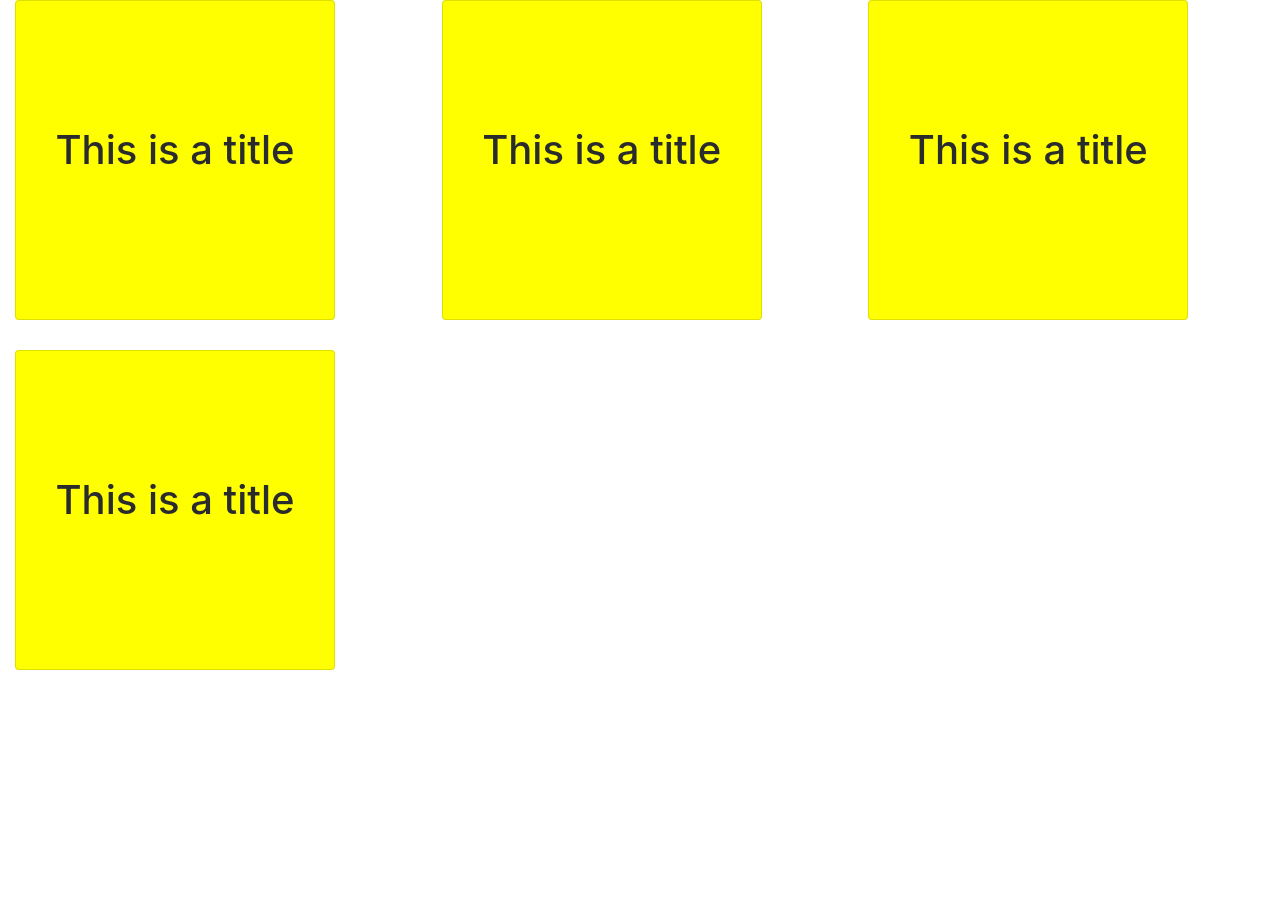
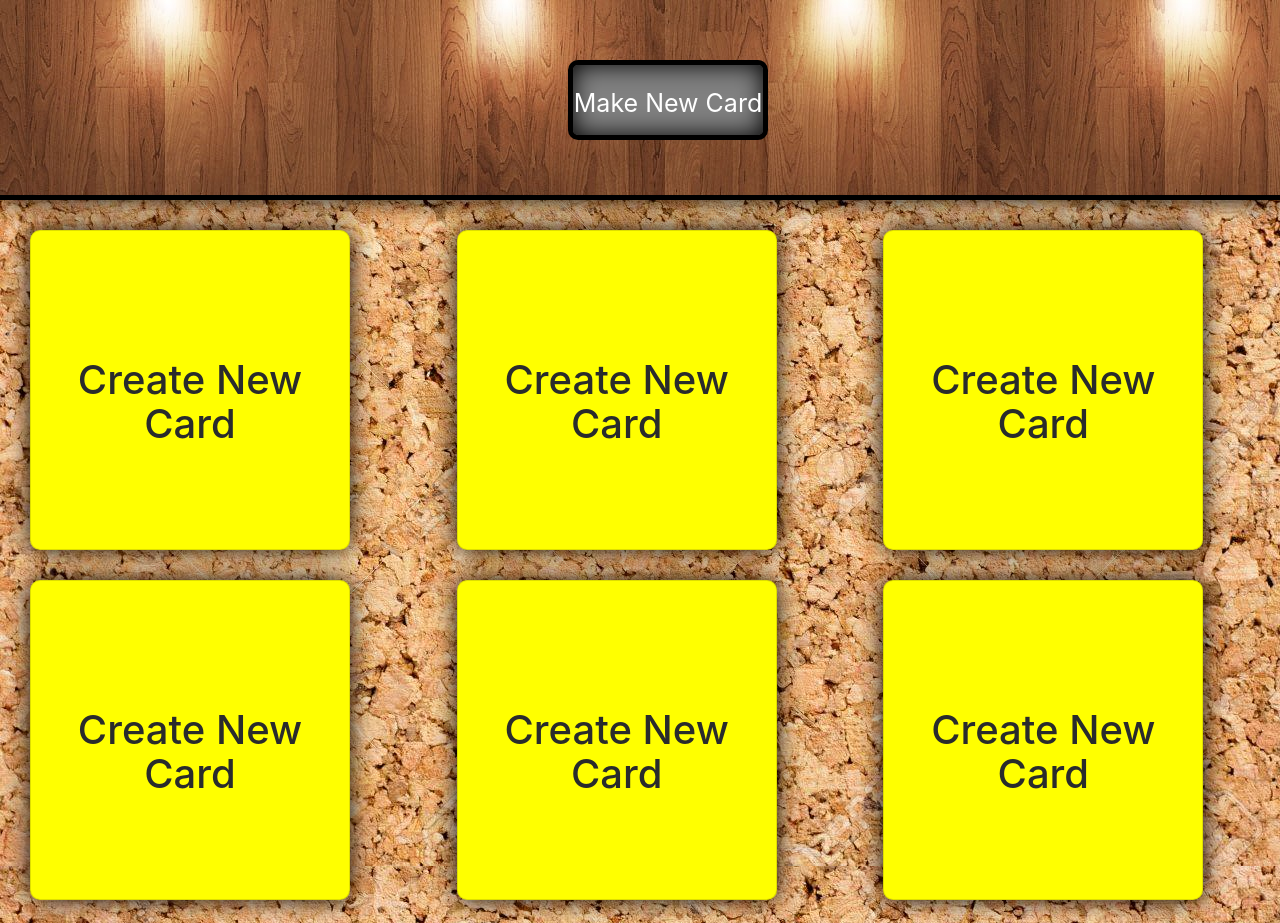
Before and after one commit to gold-mir/flashcards, a plain HTML site: page index.html in a window 1280 px wide. Before the commit the page ends 800 px from the top, so only its background shows below. Drawn offline with nearby package versions, Linux system fonts and the light colour scheme.

Commit message:
style the website.

```diff
--- a/css/styles.css
+++ b/css/styles.css
@@ -1,11 +1,48 @@
+.banner {
+  height: 200px;
+  background-color: lightgray;
+  background-image: url("../img/banner-background.jpg");
+  border-bottom: 5px solid black;
+  box-shadow: 0px 0px 25px black;
+}
+
 .flashcard {
-  margin-bottom: 30px;
+  padding-left: 30px;
+}
+
+body {
+  background-image: url("../img/background.jpg");
+}
+.new-card-button {
+  width: 200px;
+  height: 80px;
+  text-align: center;
+  float: right;
+  margin-right: 40%;
+  margin-left: auto;
+  margin-top: 60px;
+  background-color: gray;
+  cursor: pointer;
+  border-radius: 10px;
+  border: 5px solid black;
+  box-shadow: 0px 0px 25px black inset;
+}
+
+.new-card-button p {
+  color: white;
+  font-size: 25px;
+  margin-top: 20px;
+}
+
+.flashcard {
+  margin-top: 30px;
 }
 
 .flashcard .card {
   height: 20em;
   width: 20em;
   background-color: yellow;
+  box-shadow: 0px 0px 25px black;
 }
 
 .flashcard .card:last-child {
@@ -16,3 +53,12 @@
   margin-top: 40%;
   margin-bottom: 40%;
 }
+
+.card-body {
+  text-align: center;
+}
+
+.flashcard .card {
+  background-color: yellow;
+  border-radius: 10px;
+}
--- a/index.html
+++ b/index.html
@@ -9,60 +9,90 @@
     <script type="text/javascript" src="js/scripts.js"></script>
   </head>
   <body>
+
+    <div class="banner">
+      <div class="new-card-button">
+        <p>Make New Card</p>
+      </div>
+    </div>
+
     <div class="container-fluid">
-      <div class="row">
+
+      <div class="row" id="card-container">
+
         <div class="col-md-4 flashcard">
           <div class="card flashcard-title text-center">
             <div class="card-body">
-              <h1 class="card-title">This is a title</h1>
+              <h1 class="card-title">Create New Card</h1>
             </div>
           </div>
           <div class="card flashcard-body">
             <div class="card-body">
-              <p> This is some body and definitions and stuff blah blah blah blah etc. I like monkeys.
-              </p>
+              <p>lalalala</p>
             </div>
           </div>
         </div>
         <div class="col-md-4 flashcard">
           <div class="card flashcard-title text-center">
             <div class="card-body">
-              <h1 class="card-title">This is a title</h1>
+              <h1 class="card-title">Create New Card</h1>
             </div>
           </div>
           <div class="card flashcard-body">
             <div class="card-body">
-              <p> This is some body and definitions and stuff blah blah blah blah etc. I like monkeys.
-              </p>
+              <p>lalalala</p>
             </div>
           </div>
         </div>
         <div class="col-md-4 flashcard">
           <div class="card flashcard-title text-center">
             <div class="card-body">
-              <h1 class="card-title">This is a title</h1>
+              <h1 class="card-title">Create New Card</h1>
             </div>
           </div>
           <div class="card flashcard-body">
             <div class="card-body">
-              <p> This is some body and definitions and stuff blah blah blah blah etc. I like monkeys.
-              </p>
+              <p>lalalala</p>
             </div>
           </div>
         </div>
         <div class="col-md-4 flashcard">
           <div class="card flashcard-title text-center">
             <div class="card-body">
-              <h1 class="card-title">This is a title</h1>
+              <h1 class="card-title">Create New Card</h1>
             </div>
           </div>
           <div class="card flashcard-body">
             <div class="card-body">
-              <p> This is some body and definitions and stuff blah blah blah blah etc. I like monkeys.
-              </p>
+              <p>lalalala</p>
             </div>
           </div>
         </div>
+        <div class="col-md-4 flashcard">
+          <div class="card flashcard-title text-center">
+            <div class="card-body">
+              <h1 class="card-title">Create New Card</h1>
+            </div>
+          </div>
+          <div class="card flashcard-body">
+            <div class="card-body">
+              <p>lalalala</p>
+            </div>
+          </div>
+        </div>
+        <div class="col-md-4 flashcard">
+          <div class="card flashcard-title text-center">
+            <div class="card-body">
+              <h1 class="card-title">Create New Card</h1>
+            </div>
+          </div>
+          <div class="card flashcard-body">
+            <div class="card-body">
+              <p>lalalala</p>
+            </div>
+          </div>
+        </div>
+
       </div>
     </div>
   </body>
--- a/js/scripts.js
+++ b/js/scripts.js
@@ -10,4 +10,52 @@ $(function() {
       $(this).parent().children(".flashcard-title").fadeToggle();
     });
   });
+
+  $(".new-card-button").click(function() {
+    var newTitle = prompt("What is the title of your new card?");
+    var newDefinition = prompt("What is the definition for your new card?");
+
+    $("#card-container").append("<div class=\"col-md-4 flashcard\"></div>");
+    $("#card-container > .flashcard:last-child").append(
+          "<div class=\"card flashcard-title text-center\"\></div>");
+    $("#card-container > .flashcard:last-child > .flashcard-title").append(
+      "<div class=\"card-body\"></div>");
+    $("#card-container > .flashcard:last-child > .flashcard-title > .card-body").append(
+      "<h1 class=\"card-title\"></h1>");
+    $("#card-container > .flashcard:last-child").append(
+      "<div class=\"card flashcard-body\"></div>");
+    $("#card-container > .flashcard:last-child > .flashcard-body").append(
+      "<div class=\"card-body\"></div>");
+    $("#card-container > .flashcard:last-child > .flashcard-body > .card-body").append("<p></p>");
+
+    $("#card-container > .flashcard:last-child > .flashcard-title > .card-body > h1").append(newTitle);
+    $("#card-container > .flashcard:last-child > .flashcard-body p").append(newDefinition);
+
+    //Add JS
+
+    $(".flashcard:last-child .flashcard-title").click(function(){
+      $(this).fadeToggle(function(){
+        $(this).parent().children(".flashcard-body").fadeToggle();
+      });
+    });
+
+    $(".flashcard:last-child .flashcard-body").click(function(){
+      $(this).fadeToggle(function() {
+        $(this).parent().children(".flashcard-title").fadeToggle();
+      });
+    });
+  });
 });
+
+// <div class="col-md-4 flashcard">
+//   <div class="card flashcard-title text-center">
+//     <div class="card-body">
+//       <h1 class="card-title">Create New Card</h1>
+//     </div>
+//   </div>
+//   <div class="card flashcard-body">
+//     <div class="card-body">
+//       <p></p>
+//     </div>
+//   </div>
+// </div>
```
Also changed, not shown: img/background.jpg (added), img/banner-background.jpg (added), img/postit-background.png (added).
